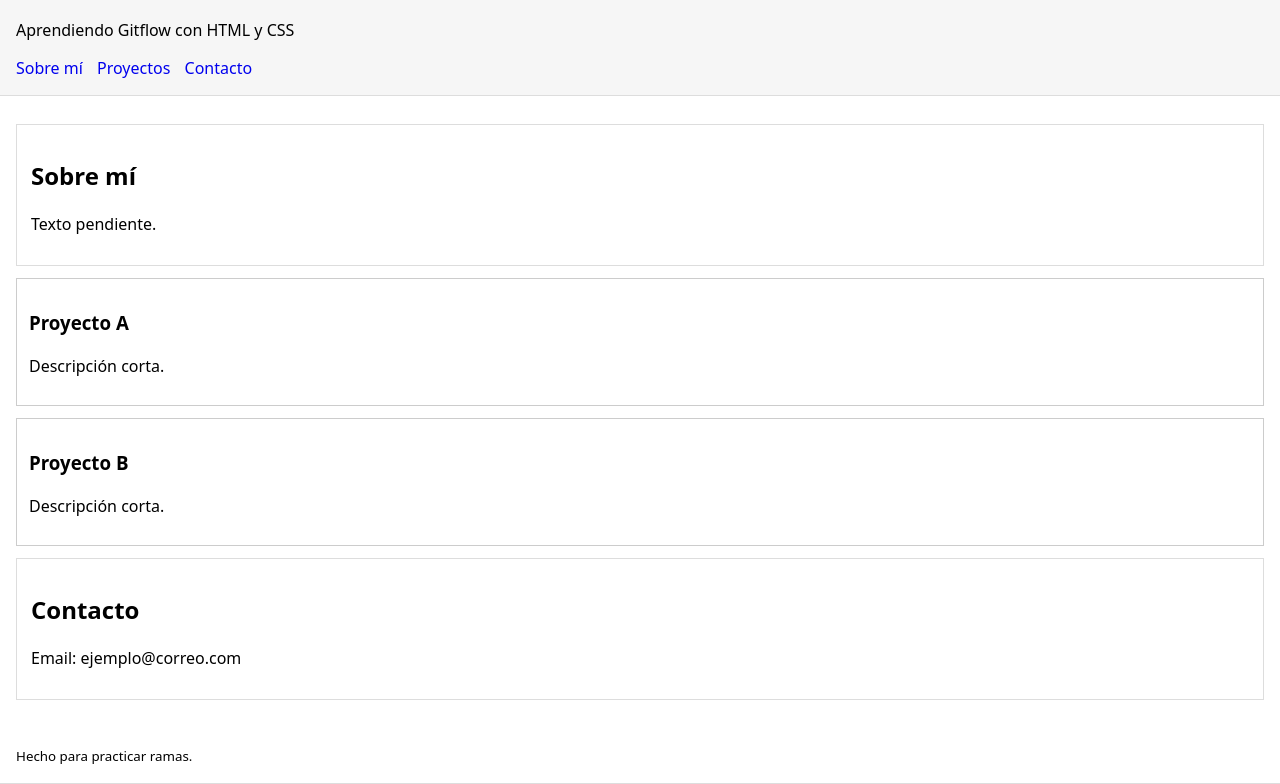
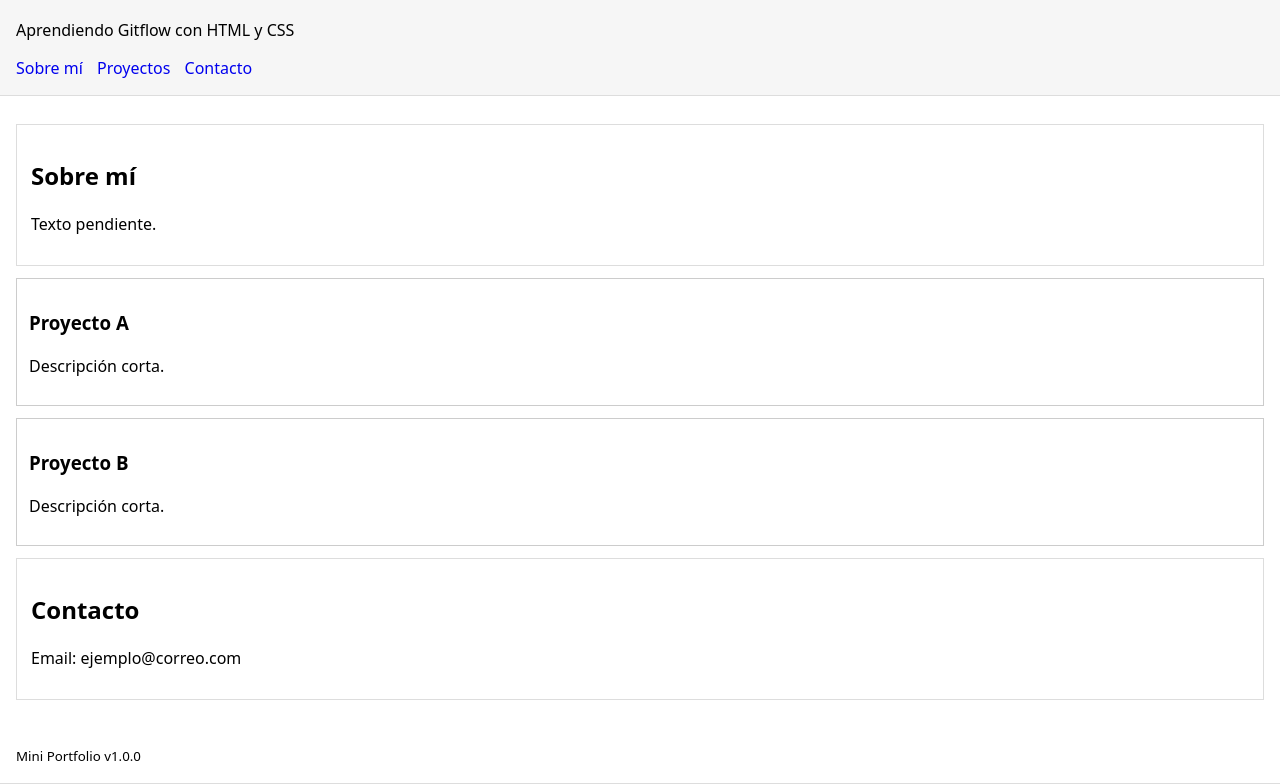
Before and after one commit to Asp105/portfolio-gitflow, a plain HTML site: page index.html in a window 1280 px wide. Shown: the part 85-869 px from the top of the page. Drawn offline with Linux system fonts and the light colour scheme.

Commit message:
chore: finalize 1.0.0

```diff
--- a/index.html
+++ b/index.html
@@ -41,7 +41,8 @@
   </main>
 
   <footer class="bottom">
-    <small>Hecho para practicar ramas.</small>
+  <small>Mini Portfolio v1.0.0</small>
   </footer>
+
 </body>
 </html>
```
